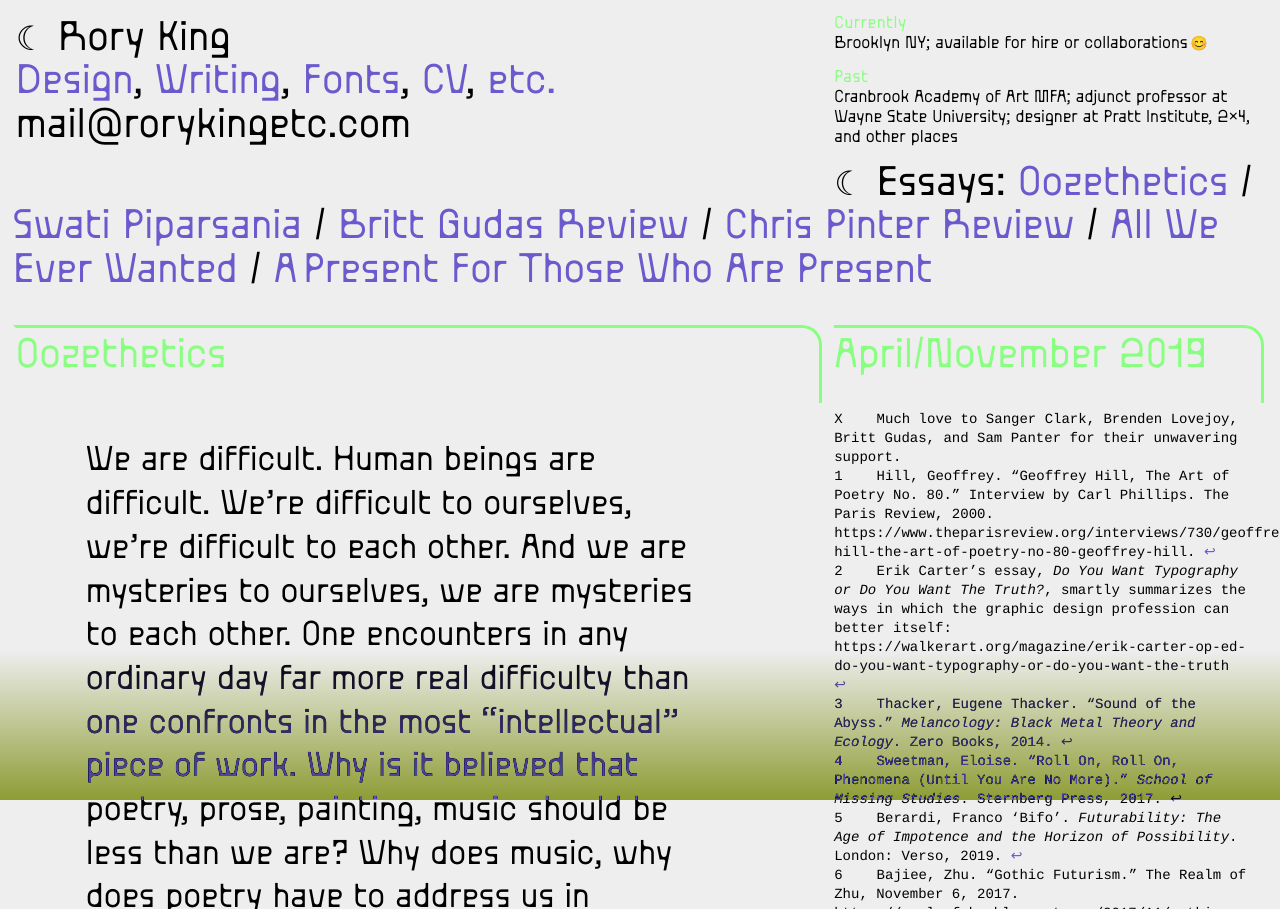
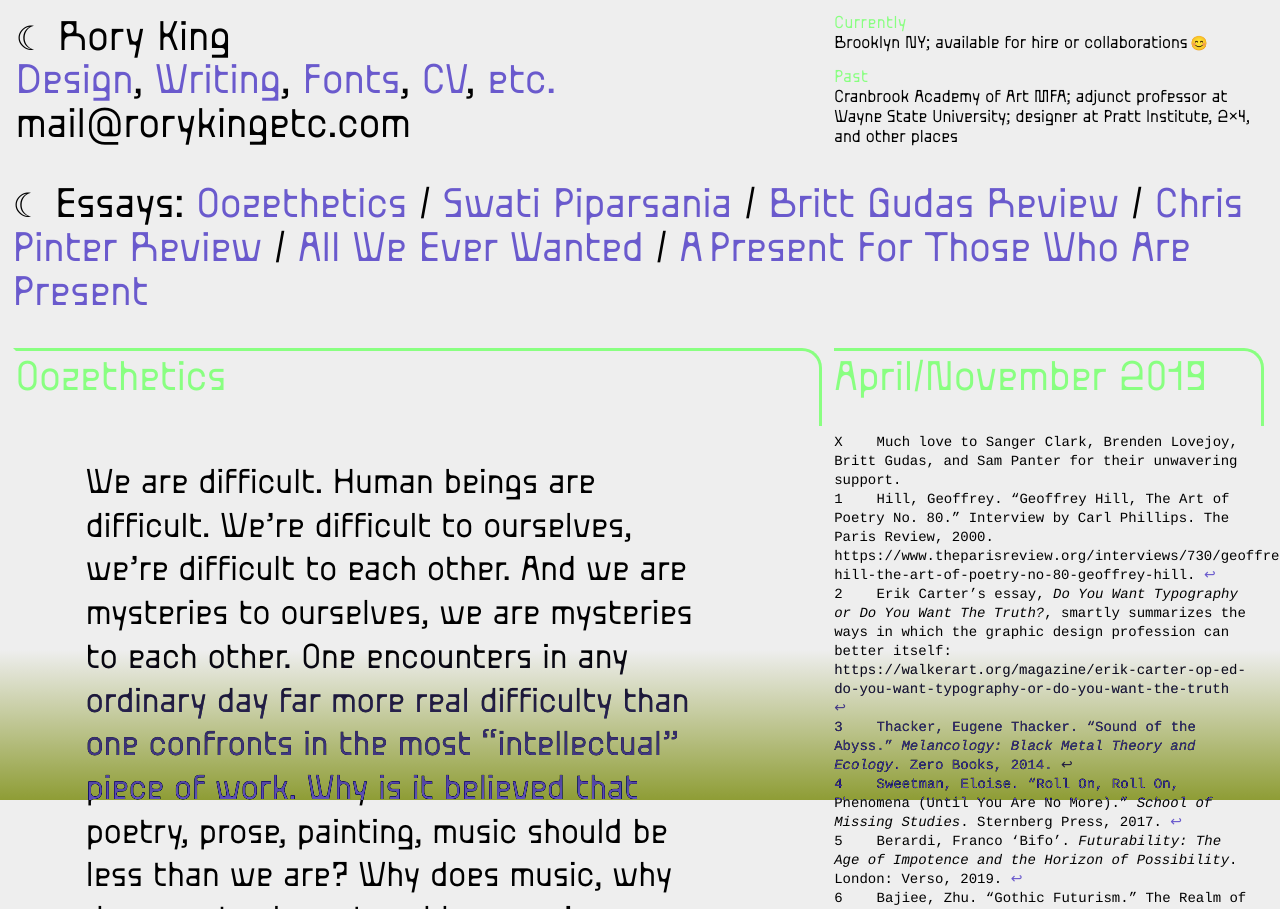
Before and after one commit to nervousattack/Portfolio, a plain HTML site: page writings.html in a window 1280 px wide. Shown: the top 909 px of the page. Drawn offline with nearby package versions, Linux system fonts and the light colour scheme.

Commit message:
headerfix

```diff
--- a/writingstyle.css
+++ b/writingstyle.css
@@ -57,7 +57,7 @@ header {
 
 .essays {
 	font-family: "BallPill", Helvetica, Arial, sans-serif;
-	width: 100%;
+	clear: both;
 }
 
 .details {
```
